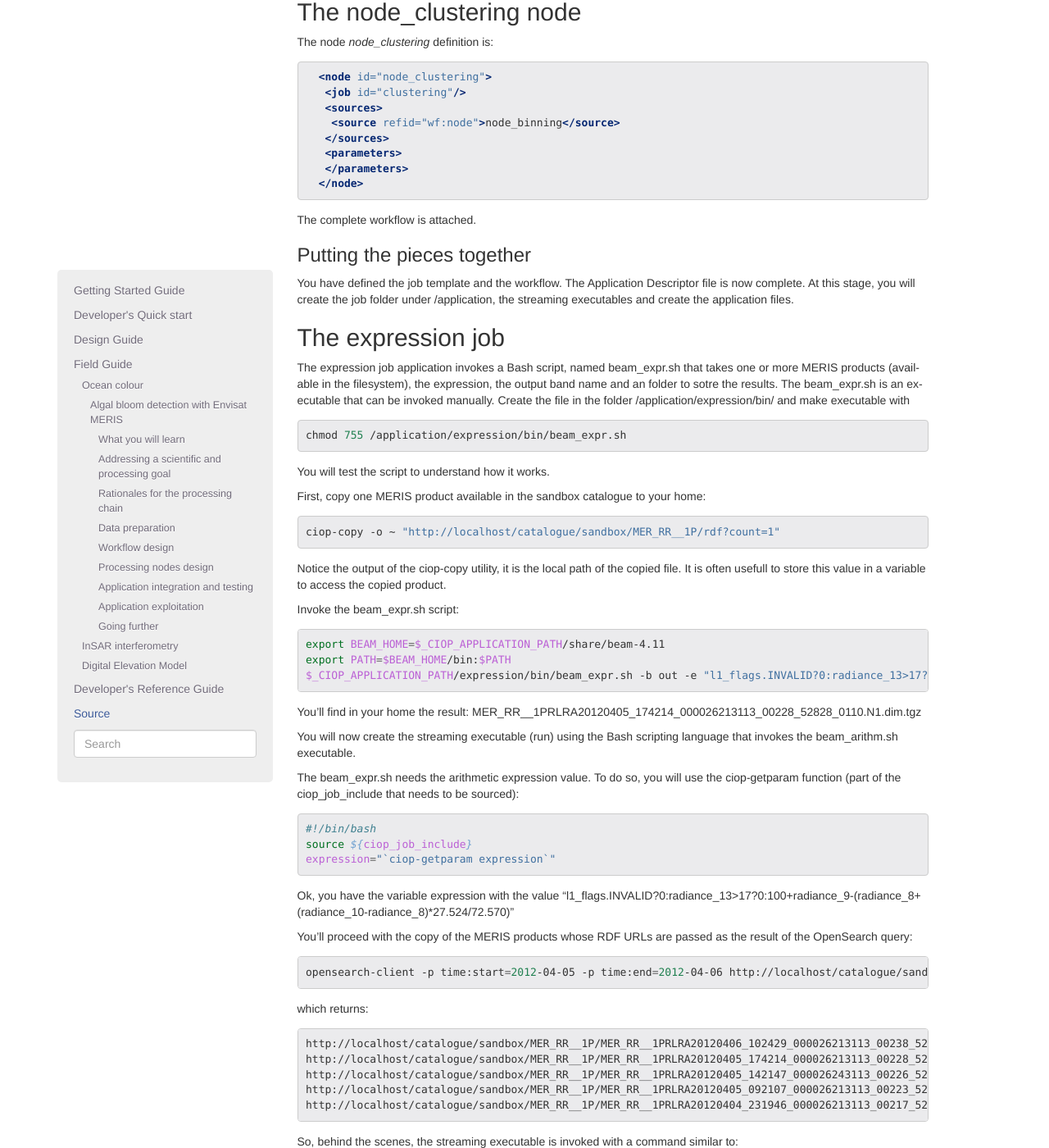
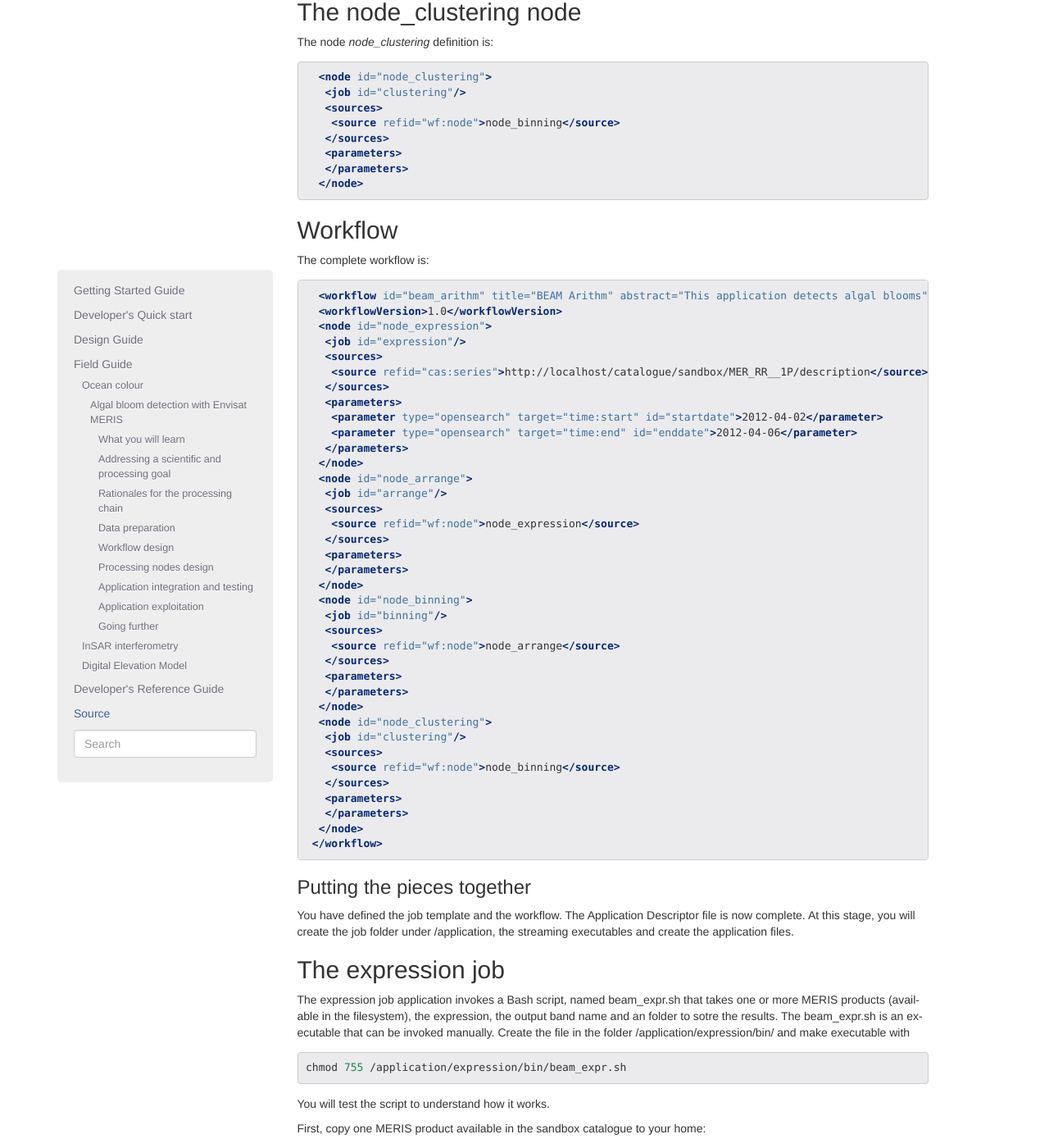
Before and after one commit to Terradue/doc-developer-sandbox, a Sphinx documentation site: the page built from source/field/ocean_color/lib_beam/testing.rst, in a window 1280 px wide and 1400 px high, scrolled down 1916 px. Shown: the whole window at 82% size. Built offline with Sphinx 7.4.7, drawn with Linux system fonts in a browser that asks for light colours; pages that are not in the unit, such as notebooks, are missing from menus.

Commit message:
Update testing.rst

```diff
--- a/source/field/ocean_color/lib_beam/testing.rst
+++ b/source/field/ocean_color/lib_beam/testing.rst
@@ -81,7 +81,15 @@ The node *node_clustering* definition is:
   :tab-width: 1
   :lines: 76-83
 
-The complete workflow is attached.
+Workflow
+--------
+
+The complete workflow is:
+
+.. literalinclude:: src/application.xml
+  :language: xml
+  :tab-width: 1
+  :lines: 48-84
 
 Putting the pieces together
 ***************************
```
